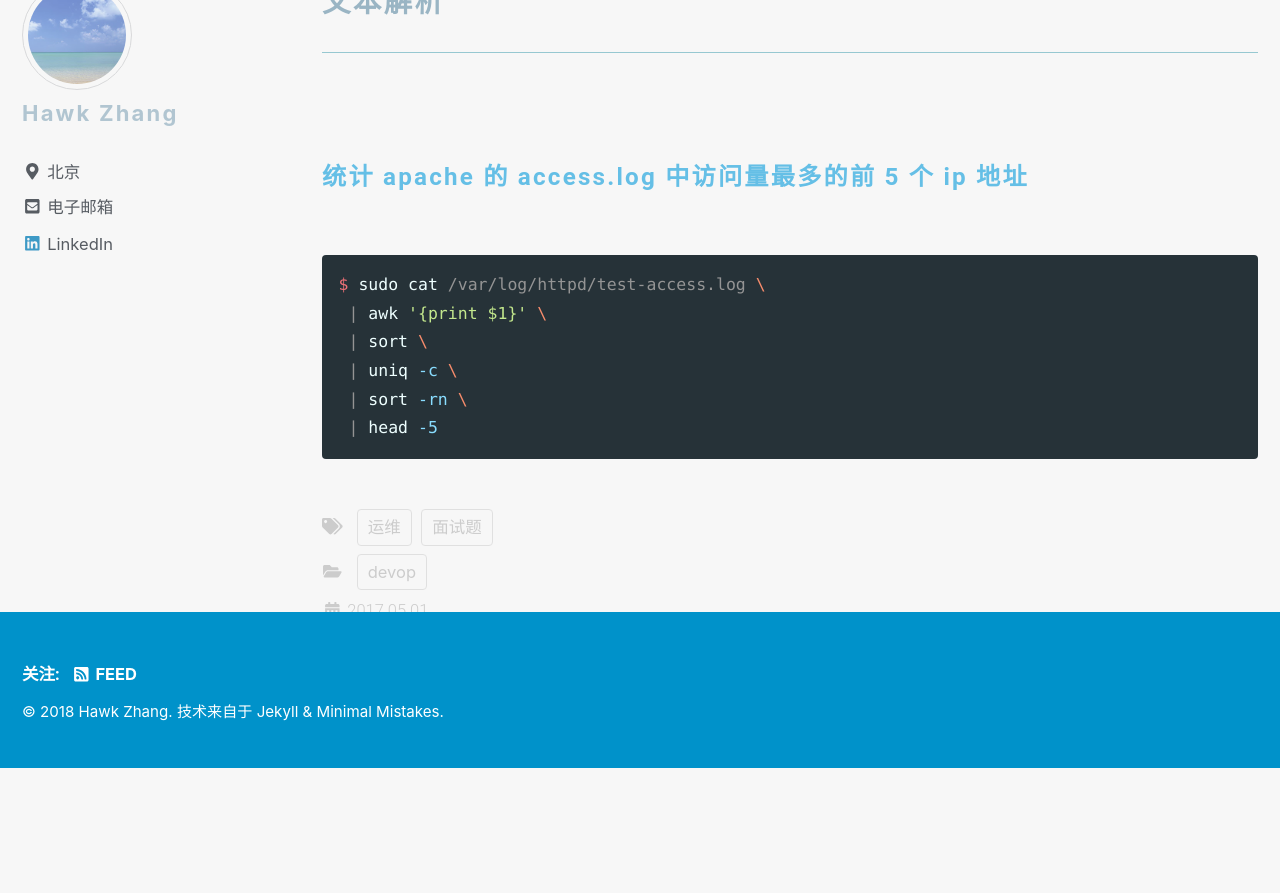
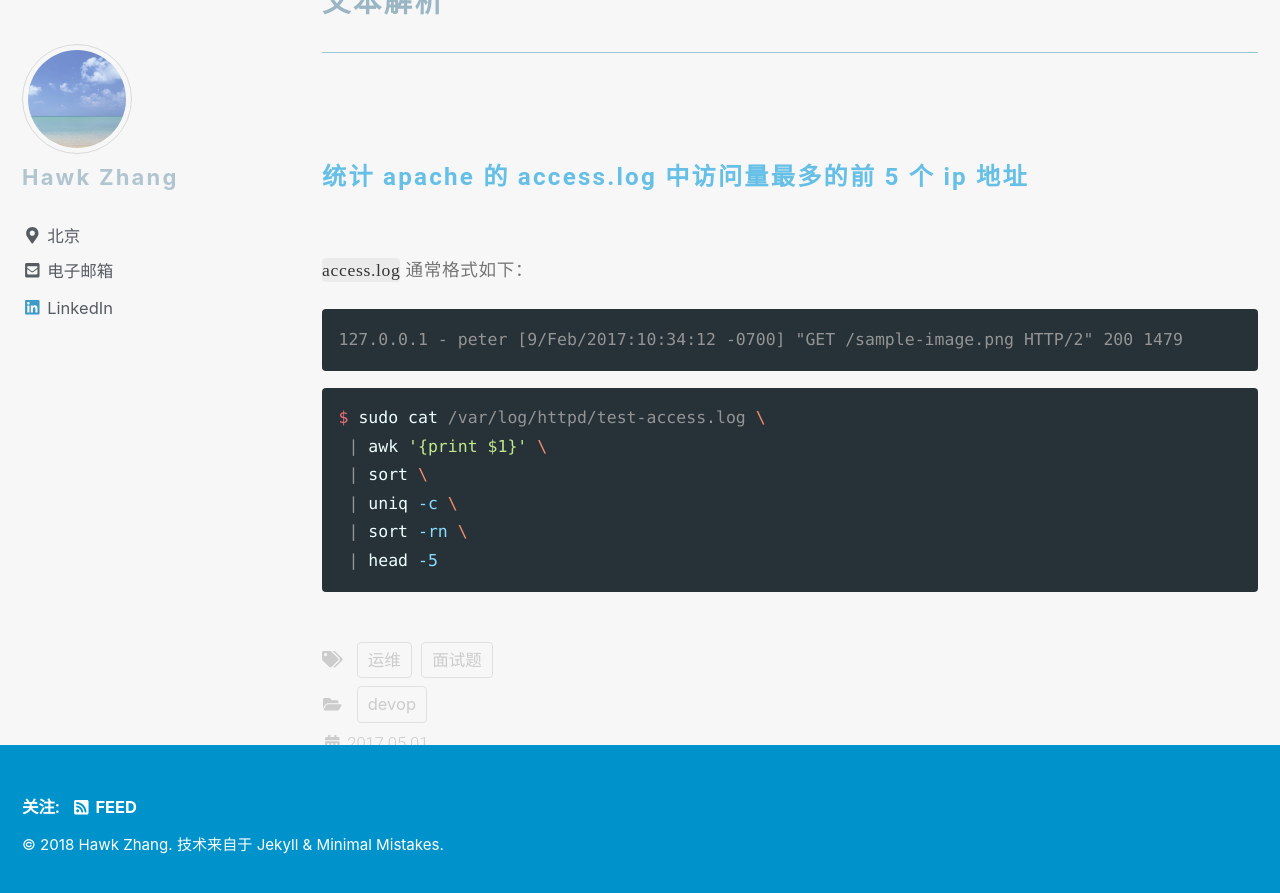
Before and after one commit to narru888/linotes_note, a Jekyll site: the page built from _posts/devop/2017-05-01-interview.md, in a window 1280 px wide and 900 px high, scrolled down 5491 px. Shown: the top 893 px of the window. Built offline with Jekyll 4.4.1, drawn with Linux system fonts in a browser that asks for light colours; nearby versions of some CDN libraries; a script that is not in the unit is left out; before the commit the page ends 6259 px from its top, so only the background shows below that.

Commit message:
update on 2018-12-07 18:06:01 CST

````diff
--- a/_posts/devop/2017-05-01-interview.md
+++ b/_posts/devop/2017-05-01-interview.md
@@ -210,6 +210,12 @@ $ cat /dev/urandom | head -10 | sha512sum | head -c 32
 
 #### 统计 apache 的 access.log 中访问量最多的前 5 个 ip 地址
 
+`access.log` 通常格式如下：
+
+```
+127.0.0.1 - peter [9/Feb/2017:10:34:12 -0700] "GET /sample-image.png HTTP/2" 200 1479
+```
+
 ```bash
 $ sudo cat /var/log/httpd/test-access.log \
  | awk '{print $1}' \
````
